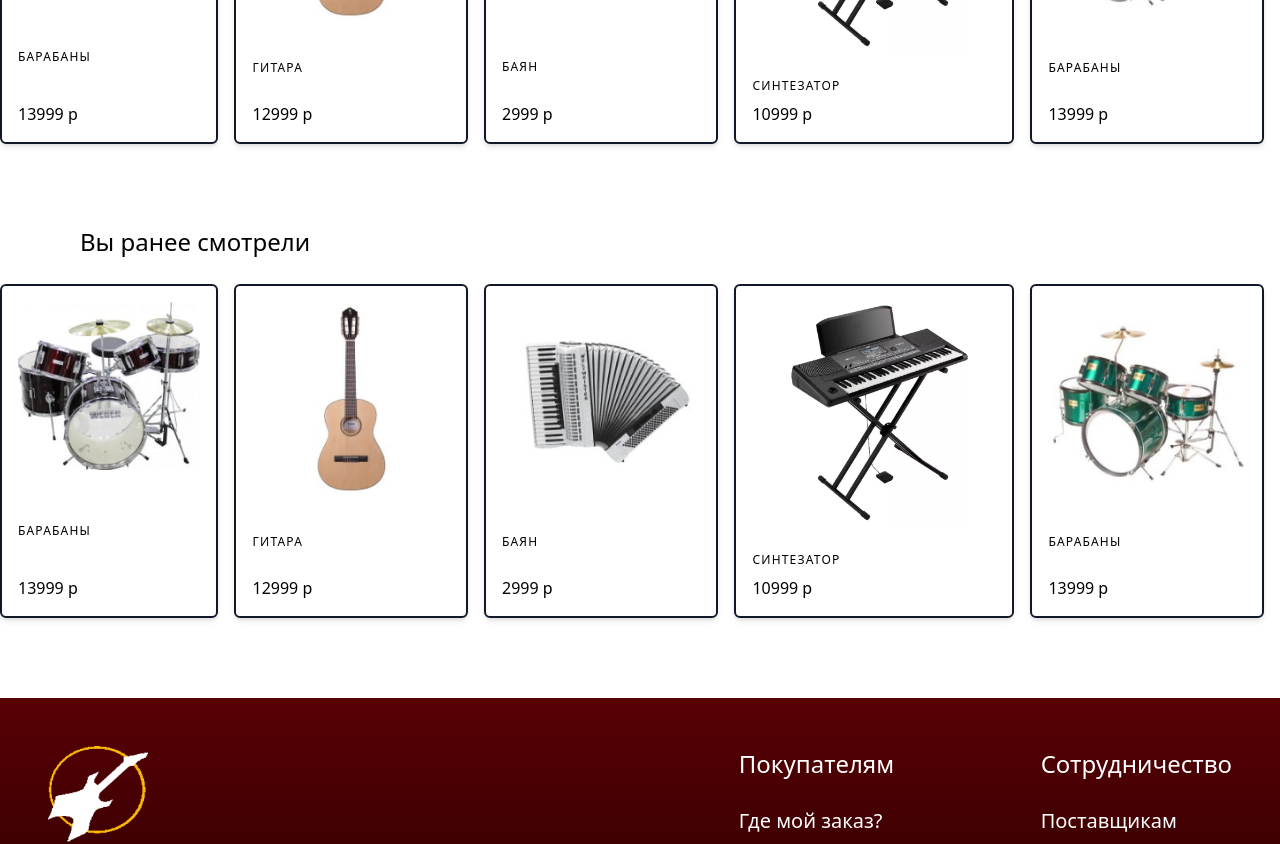
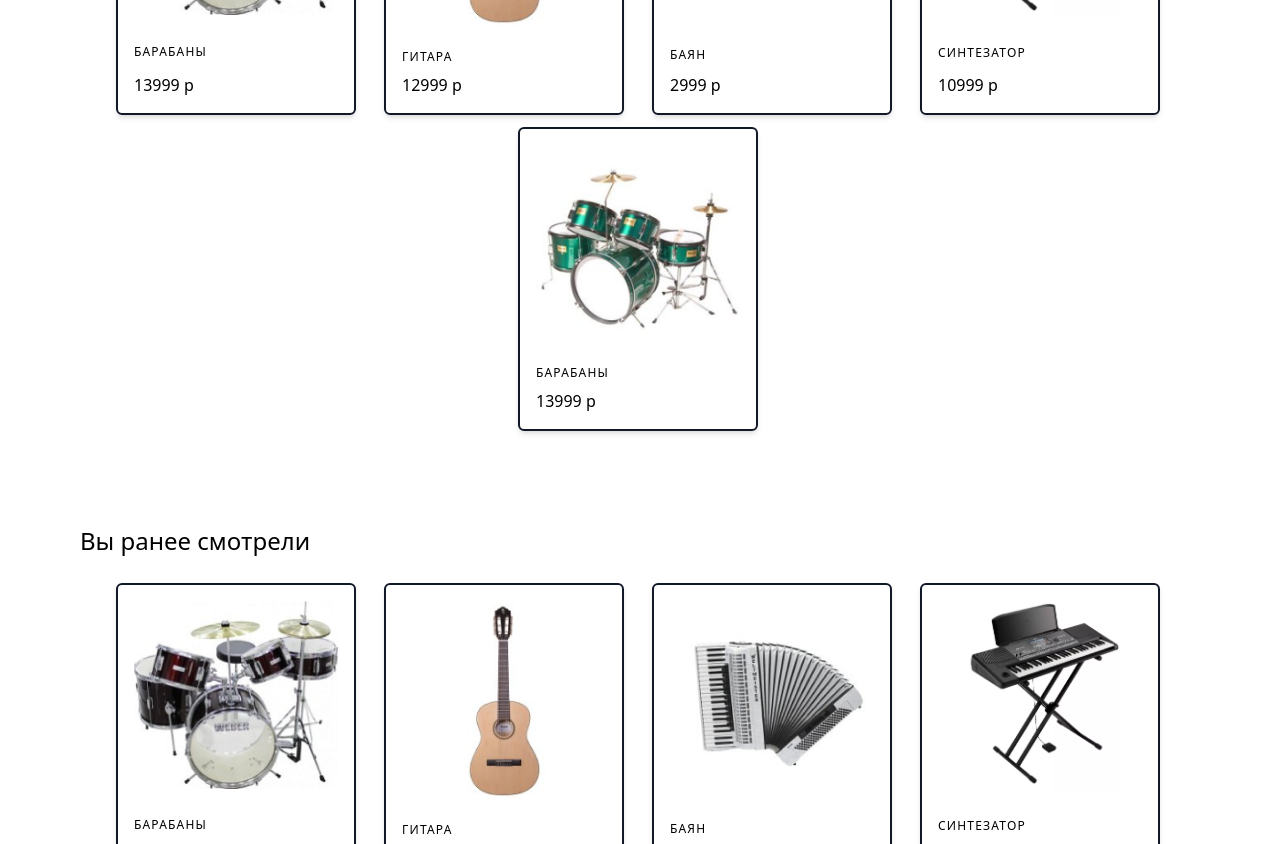
Before and after one commit to NataliyaMuk/musical-instrument-store, a Vue app: page / in a window 1280 px wide. Shown: the part 1040-1884 px from the top of the page. Built offline with nearby package versions, Linux system fonts and the light colour scheme.

Commit message:
главная страница сделана. функциональна. адапивна

```diff
--- a/src/components/CardsItem.vue
+++ b/src/components/CardsItem.vue
@@ -1,5 +1,5 @@
 <template>
-    <div class="mr-4 max-w-[280px] p-4 border-2 border-gray-900 rounded-md  shadow-md flex flex-col justify-between"
+    <div class="mr-4 ml-3 mb-3 w-[240px] p-4 border-2 border-gray-900 rounded-md  shadow-md flex flex-col justify-between"
             v-for="card in cards"
             :key="card.id"
             :title="card.name"
--- a/src/components/CarouselUniversal.vue
+++ b/src/components/CarouselUniversal.vue
@@ -1,5 +1,5 @@
 <template>
-  <div class="slider relative   h-[300px ] sm:h-[300px] md:h-[400px] lg:h-[500px]   w-full mt-[7px] mx-auto  mb-20 sm:w-[600px] md:w-[700px] lg:w-[900px] lg:mt-[30px] xl:w-[1100px]">
+  <div class="slider relative   h-[300px ] sm:h-[300px] md:h-[400px] lg:h-[500px]   w-full mt-[7px] mx-auto mb-6 lg:mb-20 sm:w-[600px] md:w-[700px] lg:w-[900px] lg:mt-[30px] xl:w-[1100px]">
     <div class="slider__track" :style="{ transform: `translateX(${-currentSlide * 100}%)` }">
       <div v-for="(slide, index) in photos" :key="index" class="slide">
         <img :src="require('../assets/'+ slide)" alt="Slide" class="slide__img">
--- a/src/components/MainPage.vue
+++ b/src/components/MainPage.vue
@@ -4,8 +4,8 @@
 
         <CarouselUniversal v-bind:photos="state.photosCarousel"/>
 
-        <p class="text-[24px] ml-20 mb-6">Возможно, вам понравится</p>
-        <div class="mb-20 flex justify-center">
+        <p class="text-[24px] ml-20 mb-6 ">Возможно, вам понравится</p>
+        <div class="mb-20 flex justify-center flex-wrap">
             <CardsItem
                 v-bind:cards="state.CardsYouEnjoy"
             />
@@ -13,7 +13,7 @@
 
 
         <p class="text-[24px] ml-20 mb-6">Вы ранее смотрели</p>
-        <div class="mb-20 flex justify-center">
+        <div class="mb-20 flex justify-center flex-wrap">
             <CardsItem
                 v-bind:cards="state.CardsYouEnjoy"
             />
```
